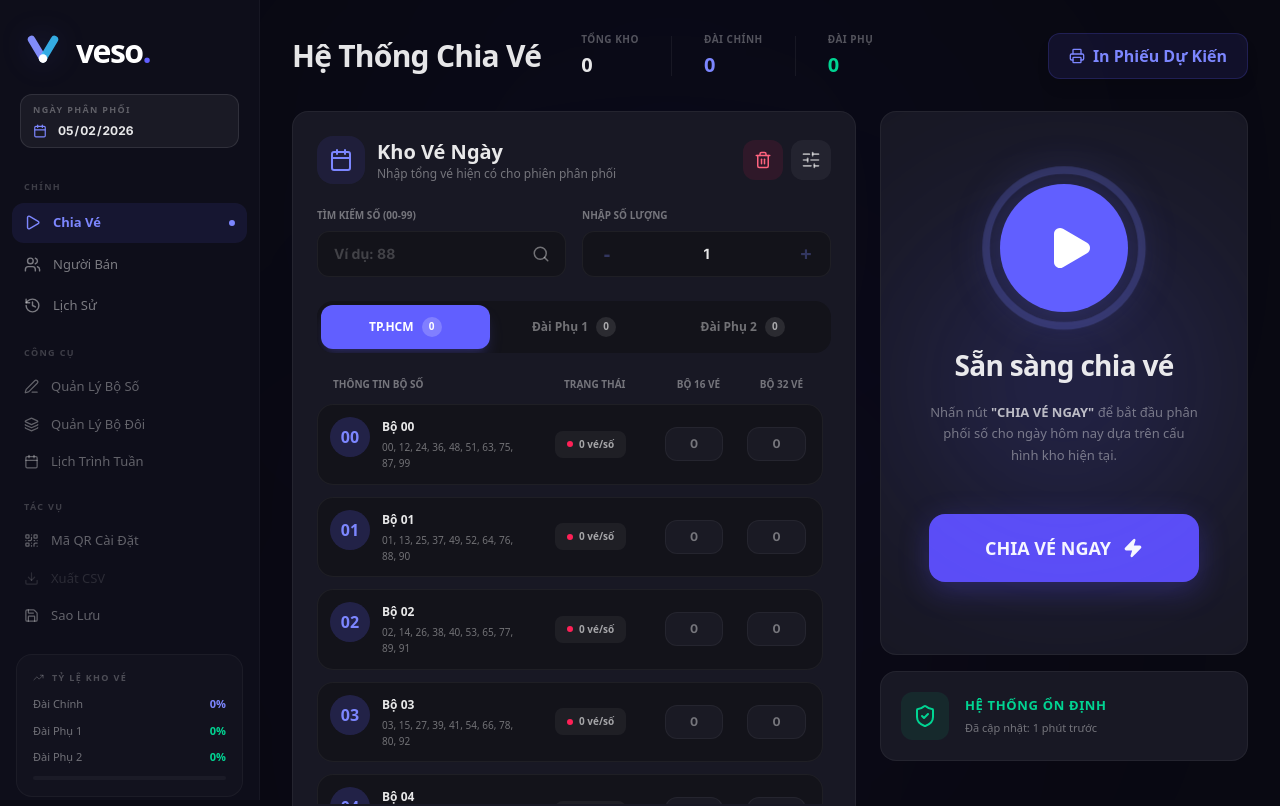
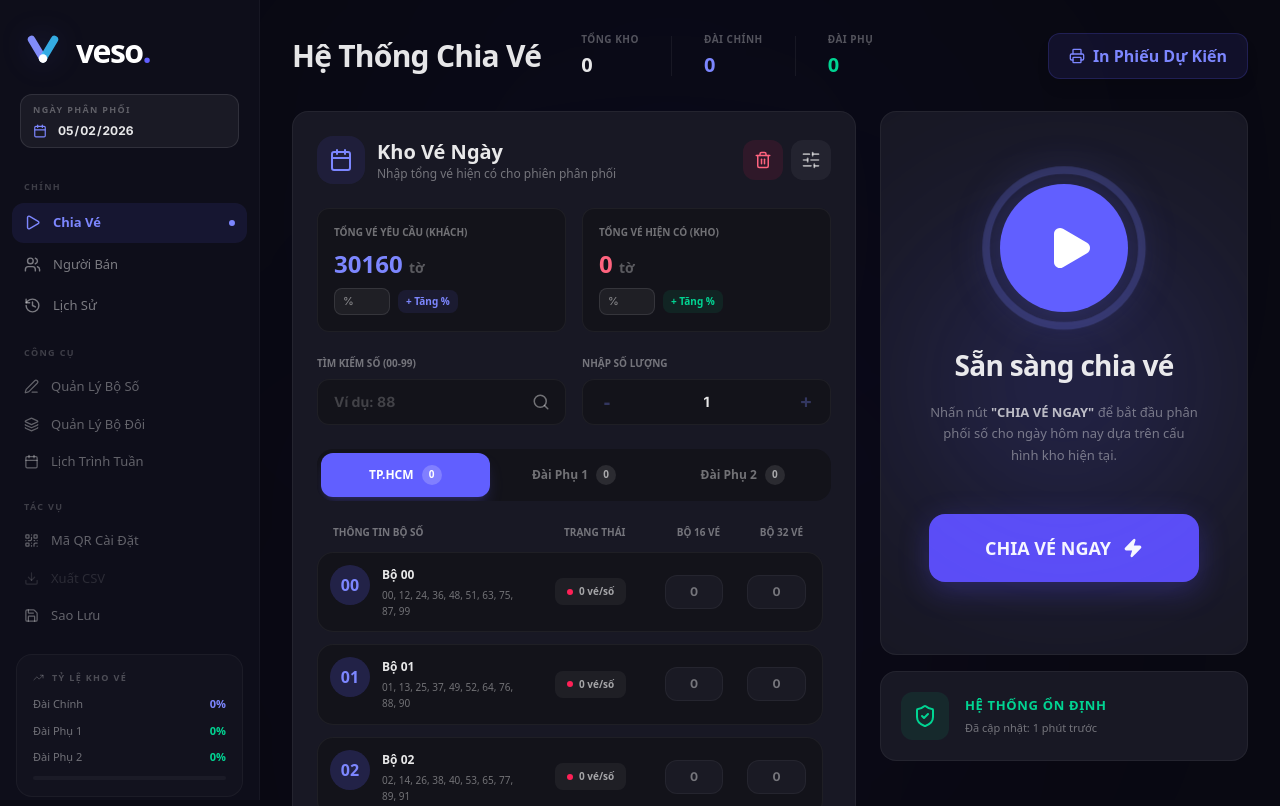
Before and after one commit to syquandev/veso, a React (Vite) app: page / in a window 1280 px wide. Shown: the top 806 px of the page. Built offline with nearby package versions, Linux system fonts and the light colour scheme; the HTML template or start-up script is replaced by a standard one.

Commit message:
update logic

```diff
--- a/src/App.tsx
+++ b/src/App.tsx
@@ -588,7 +588,11 @@ export default function App() {
           ...parsed,
           date: today,
           mainStationTickets: {},
-          subStations: (parsed.subStations || []).map((s: any) => ({ ...s, tickets: {} }))
+          subStations: (parsed.subStations || []).map((s: any) => {
+            const config = stationConfigs.find(c => c.dayOfWeek === new Date(today).getDay());
+            const subConfig = config?.subStations.find(sub => sub.id === s.id);
+            return { ...s, name: subConfig?.name || s.name, tickets: {} };
+          })
         };
         setDailyInput(resetInput);
         setSetInventory({});
@@ -924,7 +928,11 @@ export default function App() {
                       ...prev,
                       date: newDate,
                       mainStationTickets: {},
-                      subStations: prev.subStations.map(s => ({ ...s, tickets: {} }))
+                      subStations: prev.subStations.map(s => {
+                        const config = stationConfigs.find(c => c.dayOfWeek === new Date(newDate).getDay());
+                        const subConfig = config?.subStations.find(sub => sub.id === s.id);
+                        return { ...s, name: subConfig?.name || s.name, tickets: {} };
+                      })
                     }));
                     setSetInventory({});
                     setResults([]);
@@ -1159,6 +1167,54 @@ export default function App() {
                       >
                         <SlidersHorizontal size={20} />
                       </button>
+                    </div>
+                  </div>
+
+                  {/* Dashboard Summary & +% Scaling */}
+                  <div className="grid grid-cols-2 gap-4 mb-6">
+                    <div className="bg-[#13131A] p-4 rounded-xl border border-white/5">
+                      <div className="text-[10px] font-bold text-white/40 uppercase mb-2">Tổng vé yêu cầu (Khách)</div>
+                      <div className="text-2xl font-black text-indigo-400 mb-2">
+                        {sellers.filter(s => s.isEnabled).reduce((acc, s) => acc + s.targetTotalTickets, 0)} <span className="text-sm font-bold text-white/30">tờ</span>
+                      </div>
+                      <div className="flex items-center gap-2">
+                        <input type="number" id="sellerScalePct" className="w-14 bg-white/5 border border-white/10 rounded-lg py-1 px-2 text-[11px] text-white outline-none" placeholder="%" />
+                        <button onClick={() => {
+                          const pct = parseInt((document.getElementById('sellerScalePct') as HTMLInputElement).value) || 0;
+                          if (pct > 0 && confirm(`Tăng lượng vé yêu cầu của tất cả khách lên ${pct}%?`)) {
+                            setSellers(prev => prev.map(s => ({
+                              ...s,
+                              targetTotalTickets: Math.ceil(s.targetTotalTickets * (1 + pct / 100))
+                            })));
+                          }
+                        }} className="px-2 py-1 bg-indigo-500/10 text-indigo-400 text-[10px] font-bold rounded-lg hover:bg-indigo-500/20 transition-all">+ Tăng %</button>
+                      </div>
+                    </div>
+                    <div className="bg-[#13131A] p-4 rounded-xl border border-white/5">
+                      <div className="text-[10px] font-bold text-white/40 uppercase mb-2">Tổng vé hiện có (Kho)</div>
+                      <div className={`text-2xl font-black mb-2 ${((Object.values(dailyInput.mainStationTickets) as number[]).reduce((a, b) => a + b, 0) + dailyInput.subStations.reduce((acc, sub) => acc + (Object.values(sub.tickets) as number[]).reduce((a, b) => a + b, 0), 0)) >= sellers.filter(s => s.isEnabled).reduce((acc, s) => acc + s.targetTotalTickets, 0) ? 'text-emerald-400' : 'text-rose-400'}`}>
+                        {((Object.values(dailyInput.mainStationTickets) as number[]).reduce((a, b) => a + b, 0) + dailyInput.subStations.reduce((acc, sub) => acc + (Object.values(sub.tickets) as number[]).reduce((a, b) => a + b, 0), 0))} <span className="text-sm font-bold text-white/30">tờ</span>
+                      </div>
+                      <div className="flex items-center gap-2">
+                        <input type="number" id="inventoryScalePct" className="w-14 bg-white/5 border border-white/10 rounded-lg py-1 px-2 text-[11px] text-white outline-none" placeholder="%" />
+                        <button onClick={() => {
+                          const pct = parseInt((document.getElementById('inventoryScalePct') as HTMLInputElement).value) || 0;
+                          if (pct > 0 && confirm(`Tăng lượng vé trong kho lên ${pct}%?`)) {
+                            setDailyInput(prev => {
+                              const newState = JSON.parse(JSON.stringify(prev));
+                              Object.keys(newState.mainStationTickets).forEach(k => {
+                                newState.mainStationTickets[k] = Math.ceil(newState.mainStationTickets[k] * (1 + pct / 100));
+                              });
+                              newState.subStations.forEach((sub: any) => {
+                                Object.keys(sub.tickets).forEach(k => {
+                                  sub.tickets[k] = Math.ceil(sub.tickets[k] * (1 + pct / 100));
+                                });
+                              });
+                              return newState;
+                            });
+                          }
+                        }} className="px-2 py-1 bg-emerald-500/10 text-emerald-400 text-[10px] font-bold rounded-lg hover:bg-emerald-500/20 transition-all">+ Tăng %</button>
+                      </div>
                     </div>
                   </div>
 
@@ -1589,7 +1645,7 @@ export default function App() {
                                   <div className="flex flex-col gap-1">
                                     {result?.subStationResults.map(sr => sr.numbers.length > 0 && (
                                       <div key={sr.id} className="flex flex-wrap gap-1 items-center">
-                                        <span className="text-[11px] font-bold text-white/40 uppercase mr-1 truncate max-w-[40px]">{sr.name}:</span>
+                                        <span className="text-[11px] font-bold text-white/40 uppercase mr-1 min-w-[50px]">{sr.name}:</span>
                                         {sr.numbers.map(n => {
                                           const qty = sr.quantities?.[n];
                                           return (
@@ -2913,20 +2969,20 @@ export default function App() {
                                   </div>
                                   <div className="flex-1">
                                     <label className="text-[11px] font-bold text-white/40 uppercase mb-1 block">Số lượng vé</label>
-                                    <select
-                                      value={pref.quantity}
-                                      onChange={(e) => {
-                                        const newPrefs = [...(seller.customPreferences || [])];
-                                        newPrefs[idx].quantity = parseInt(e.target.value);
-                                        updateSeller(seller.id, { customPreferences: newPrefs });
-                                      }}
-                                      className="w-full bg-white/5 border border-white/10 rounded-xl px-3 py-2 text-white text-sm font-bold text-white/80 focus:ring-2 focus:ring-indigo-500 focus:border-indigo-500 outline-none"
-                                    >
-                                      <option value={16}>16 tờ</option>
-                                      <option value={32}>32 tờ</option>
-                                      <option value={160}>160 tờ</option>
-                                      <option value={320}>320 tờ</option>
-                                    </select>
+                                    <div className="flex items-center gap-2">
+                                      <input
+                                        type="number"
+                                        value={pref.quantity || ''}
+                                        onChange={(e) => {
+                                          const newPrefs = [...(seller.customPreferences || [])];
+                                          newPrefs[idx].quantity = parseInt(e.target.value) || 0;
+                                          updateSeller(seller.id, { customPreferences: newPrefs });
+                                        }}
+                                        className="w-full bg-white/5 border border-white/10 rounded-xl px-3 py-2 text-white text-sm font-bold text-white/80 focus:ring-2 focus:ring-indigo-500 focus:border-indigo-500 outline-none"
+                                        placeholder="0"
+                                      />
+                                      <span className="text-[11px] font-bold text-white/40">tờ</span>
+                                    </div>
                                   </div>
                                   <button
                                     onClick={() => {
```
Also changed, not shown: 1 other file (tests, documents, lock files or other folders).
